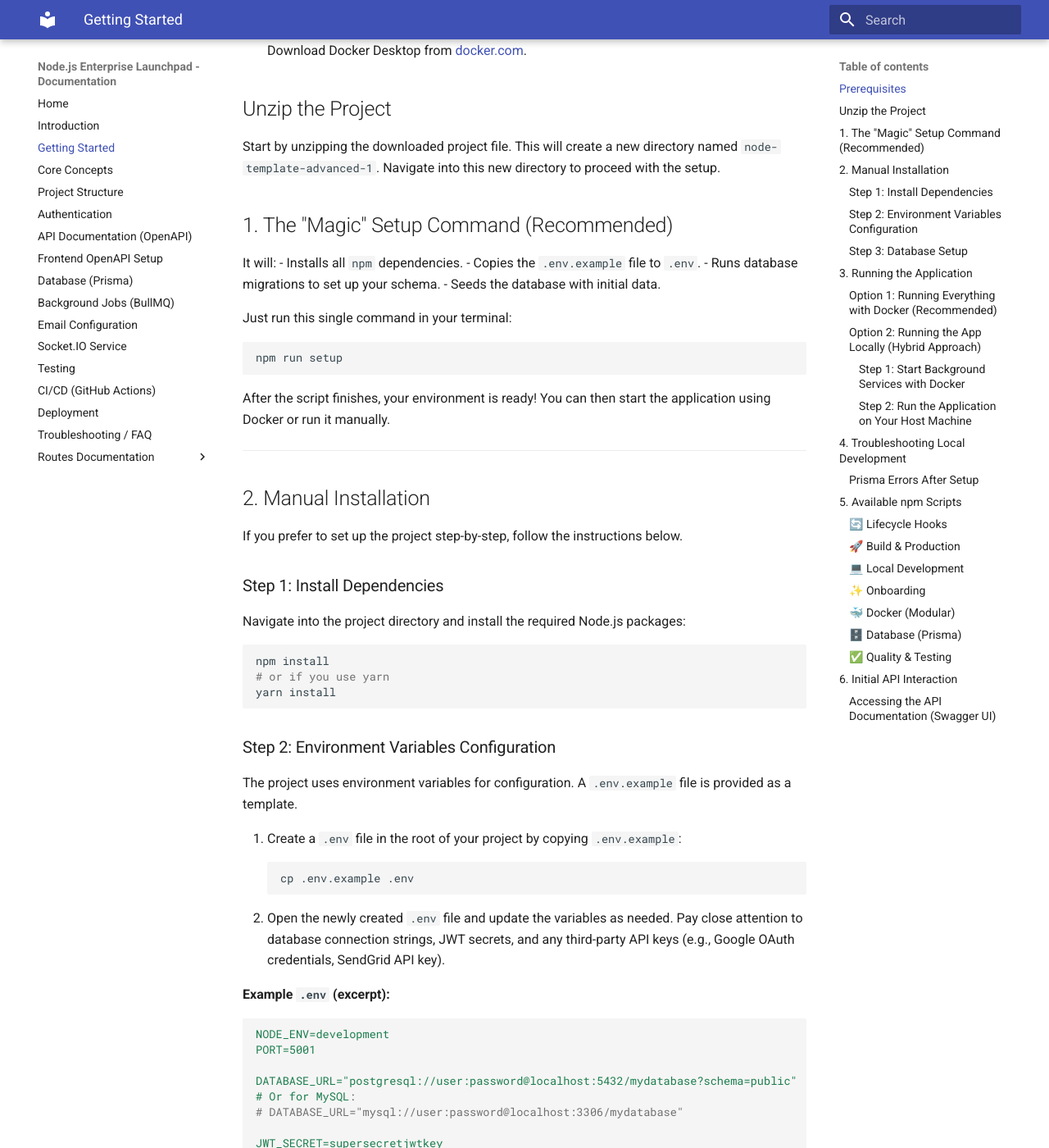
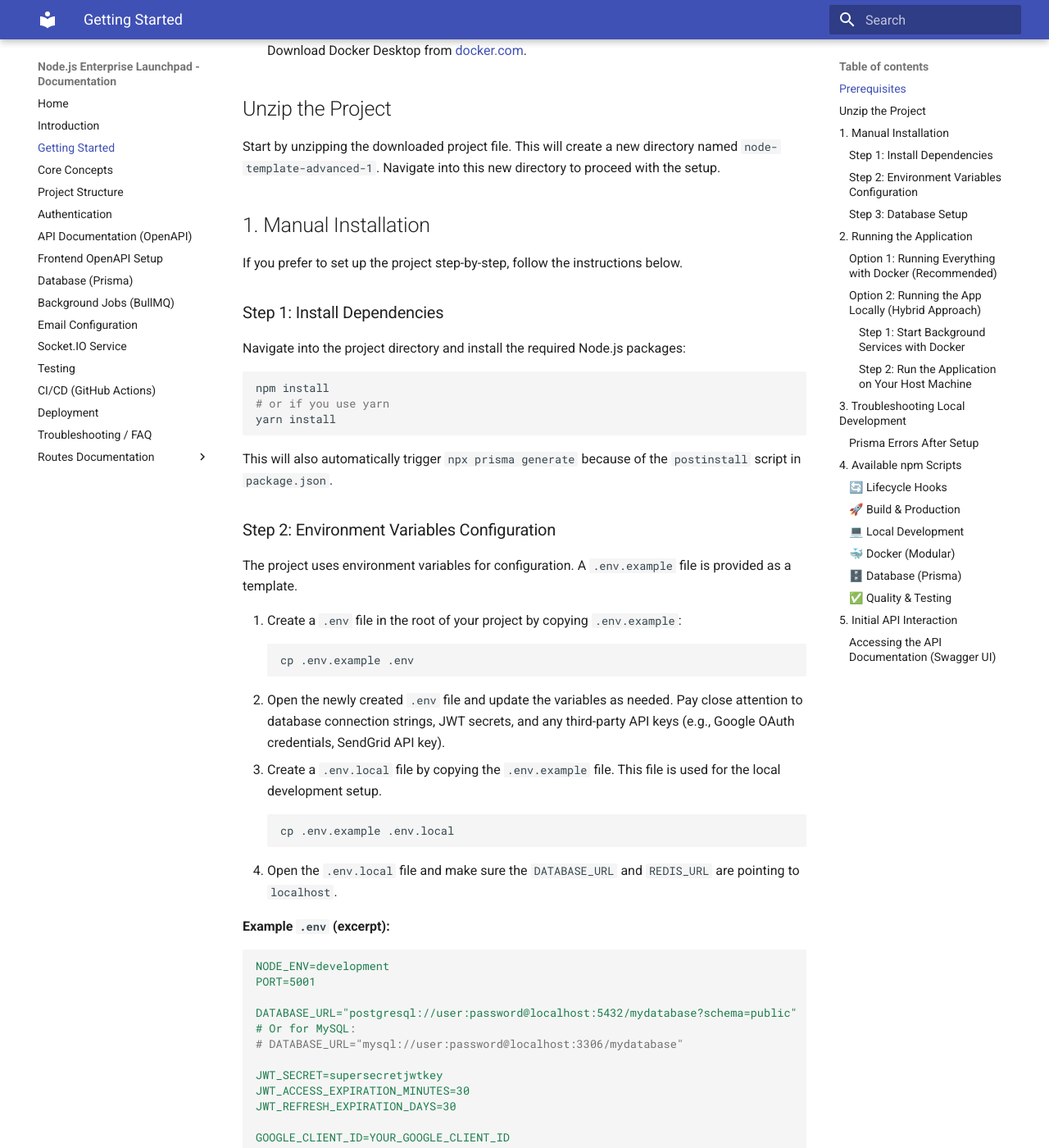
Before and after one commit to aymenkani/nodejs-starter-template-lv1, an MkDocs documentation site: the page built from documentation/docs/getting-started.md, in a window 1280 px wide and 1400 px high, scrolled down 458 px. Shown: the whole window at 82% size. Built offline with MkDocs 1.6.1 and Material for MkDocs 9.7.7, drawn with Linux system fonts in a browser that asks for light colours; comment, search, counter and statistics services are not loaded; some of the changed text lies outside the part shown.

Commit message:
update docs

````diff
--- a/documentation/docs/getting-started.md
+++ b/documentation/docs/getting-started.md
@@ -16,25 +16,7 @@ Before you begin, ensure you have the following software installed on your syste
 Start by unzipping the downloaded project file. This will create a new directory named `node-template-advanced-1`. Navigate into this new directory to proceed with the setup.
 
 
-## 1. The "Magic" Setup Command (Recommended)
-
-It will:
-- Installs all `npm` dependencies.
-- Copies the `.env.example` file to `.env`.
-- Runs database migrations to set up your schema.
-- Seeds the database with initial data.
-
-Just run this single command in your terminal:
-
-```bash
-npm run setup
-```
-
-After the script finishes, your environment is ready! You can then start the application using Docker or run it manually.
-
----
-
-## 2. Manual Installation
+## 1. Manual Installation
 
 If you prefer to set up the project step-by-step, follow the instructions below.
 
@@ -47,6 +29,7 @@ npm install
 # or if you use yarn
 yarn install
 ```
+This will also automatically trigger `npx prisma generate` because of the `postinstall` script in `package.json`.
 
 ### Step 2: Environment Variables Configuration
 
@@ -57,6 +40,12 @@ The project uses environment variables for configuration. A `.env.example` file
     cp .env.example .env
     ```
 2.  Open the newly created `.env` file and update the variables as needed. Pay close attention to database connection strings, JWT secrets, and any third-party API keys (e.g., Google OAuth credentials, SendGrid API key).
+
+3. Create a `.env.local` file by copying the `.env.example` file. This file is used for the local development setup.
+    ```bash
+    cp .env.example .env.local
+    ```
+4. Open the `.env.local` file and make sure the `DATABASE_URL` and `REDIS_URL` are pointing to `localhost`.
 
 **Example `.env` (excerpt):**
 ```yaml
@@ -89,28 +78,24 @@ This template uses Docker Compose to manage local database instances (PostgreSQL
 
 ```bash
 # For PostgreSQL
-docker compose -f docker-compose.postgres.yml up -d
-
-# Or for MySQL
-docker compose -f docker-compose.mysql.yml up -d
+npm run docker:redis:postgres:up
 ```
 This command will pull the database image and start a container in the background.
 
-2.  **Create Prisma client and Run Prisma Migrations:**
+2.  **Run Prisma Migrations:**
     Once your database container is running, apply the Prisma migrations to set up your database schema:
     ```bash
-    npm run prisma:generate
     npm run prisma:migrate:dev
     ```
 
 3.  **Seed the Database (Optional):**
     You can populate your database with initial data using the Prisma seed script:
     ```bash
-    npm run seed
+    npm run seed:local
     ```
     Review `prisma/seed.ts` to understand what data will be added.
 
-## 3. Running the Application
+## 2. Running the Application
 
 You have two main ways to run the application for development.
 
@@ -126,7 +111,7 @@ We've added convenient `npm` scripts to automate this process. The entrypoint sc
 
 *   **To start the app and all services (Postgres, Redis):**
     ```bash
-    npm run docker:up
+    npm run docker:up:build
     ```
     Your application will be available at `http://localhost:5001`.
 
@@ -230,15 +215,7 @@ These are for working on your machine without Docker.
 
 *   `dev`: Runs the server directly using `ts-node`. Good for a quick check.
 *   `dev:watch`: The main dev command. Uses `nodemon` to restart the server automatically whenever you save a file.
-*   `dev:watch:local`: Same as above, but forces `dotenv` to load variables from `.env.local`. Useful if you have a specific local config that differs from the default `.env`.
-
-### ✨ Onboarding
-*   `setup`: The "One-Click" command for new users.
-    - Installs dependencies.
-    - Copies `.env.example` to `.env`.
-    - Runs migrations.
-    - Seeds the database.
-    > "Just run npm run setup and you are ready to code!"
+*   `dev:watch:local`: Same as above, but forces `dotenv` to load variables from `.env.local`. This is the primary command for local development.
 
 ### 🐳 Docker (Modular)
 These handle your complex multi-file Docker setup.
@@ -246,18 +223,19 @@ These handle your complex multi-file Docker setup.
 *   `docker:up:build`: Starts all services (app, Redis, PostgreSQL) defined in `docker-compose.yml`, `docker-compose.redis.yml`, `docker-compose.postgres.yml`, and `docker-compose.override.yml`, rebuilding images if necessary.
 *   `docker:up`: Starts all services (app, Redis, PostgreSQL) defined in `docker-compose.yml`, `docker-compose.redis.yml`, `docker-compose.postgres.yml`, and `docker-compose.override.yml` in the foreground.
 *   `docker:up:detached`: Starts all services (app, Redis, PostgreSQL) in the background (`-d`), freeing up your terminal.
-*   `docker:down`: Stops and removes the app and PostgreSQL containers.
-*   `docker:logs`: Follows the logs of the app and PostgreSQL containers.
+*   `docker:down`: Stops and removes the app, redis and PostgreSQL containers.
+*   `docker:logs`: Follows the logs of the app, redis and PostgreSQL containers.
 *   `docker:redis:postgres:up`: Starts only the Redis and PostgreSQL services, rebuilding their images if necessary.
 
 ### 🗄️ Database (Prisma)
 Wrappers for Prisma CLI tools.
 
-*   `prisma:generate`: Reads `schema.prisma` and updates `node_modules/@prisma/client`.
+*   `prisma:generate`: Reads `schema.prisma` and updates `node_modules/@prisma/client`. This is now run automatically on `npm install`.
 *   `prisma:migrate:dev`: Creates a new migration file based on schema changes (for development). Uses `.env.local` to connect.
 *   `prisma:migrate:deploy`: Applies pending migrations to the database (for production/CI).
 *   `prisma:studio`: Opens the GUI to view/edit your database data.
 *   `seed`: Runs the TypeScript seed file (`prisma/seed.ts`). Requires `ts-node` (Dev only).
+*   `seed:local`: Runs the seed script using the `.env.local` file. Use this for local development.
 *   `seed:prod`: Runs the Compiled JavaScript seed file (`dist/prisma/seed.js`). Does NOT require `ts-node` (Production only).
 
 ### ✅ Quality & Testing
@@ -266,7 +244,7 @@ Wrappers for Prisma CLI tools.
 *   `type-check`: Runs the TypeScript compiler (`tsc`) without emitting files. Useful to check for type errors without actually building.
 *   `format`: Uses Prettier to automatically format your code to look consistent.
 
-## 6. Initial API Interaction
+## 5. Initial API Interaction
 
 Once the server is running, you can verify its status by accessing the health endpoint:
 
````
Also changed, not shown: other parts of documentation/docs/getting-started.md (+2 -2 lines), documentation/docs/database-prisma.md (+4 -0 lines), package.json (+4 -6 lines).
